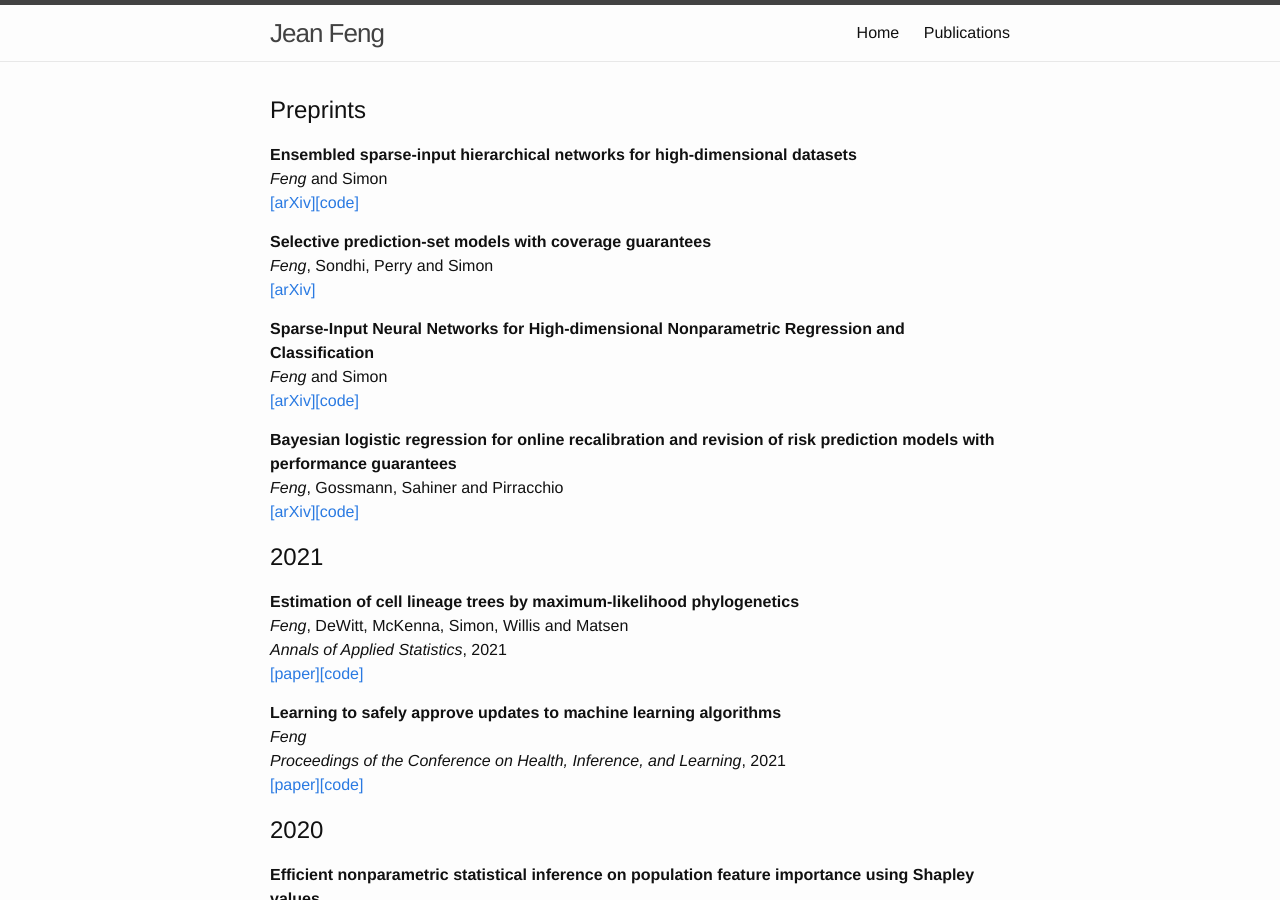
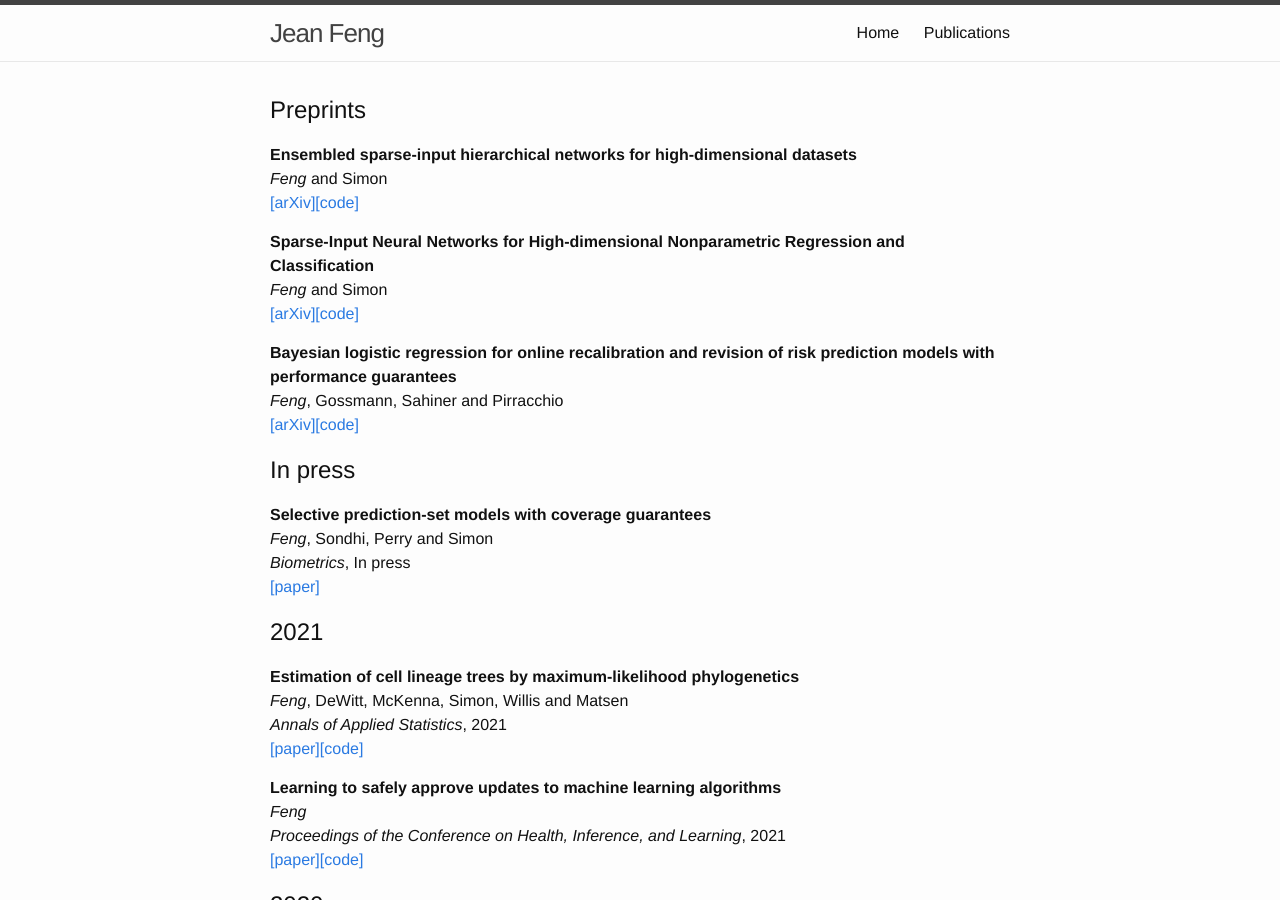
Before and after one commit to jjfeng/jjfeng.github.io, a Jekyll site: the page built from publications.md, in a window 1280 px wide and 900 px high. Built offline with Jekyll 4.4.1, drawn with Linux system fonts in a browser that asks for light colours.

Commit message:
update page

```diff
--- a/publications.md
+++ b/publications.md
@@ -8,10 +8,6 @@ title: Publications
 *Feng* and Simon<br />
 [\[arXiv\]](http://arxiv.org/abs/2005.04834)[\[code\]](https://github.com/jjfeng/easier_net)
 
-**Selective prediction-set models with coverage guarantees**<br />
-*Feng*, Sondhi, Perry and Simon<br />
-[\[arXiv\]](http://arxiv.org/abs/1906.05473)
-
 **Sparse-Input Neural Networks for High-dimensional Nonparametric Regression and Classification**<br />
 *Feng* and Simon<br />
 [\[arXiv\]](http://arxiv.org/abs/1711.07592)[\[code\]](https://github.com/jjfeng/spinn)
@@ -19,6 +15,12 @@ title: Publications
 **Bayesian logistic regression for online recalibration and revision of risk prediction models with performance guarantees**<br />
 *Feng*, Gossmann, Sahiner and Pirracchio<br />
 [\[arXiv\]](http://arxiv.org/abs/2110.06866)[\[code\]](https://github.com/jjfeng/bayesian_model_revision)
+
+## In press
+**Selective prediction-set models with coverage guarantees**<br />
+*Feng*, Sondhi, Perry and Simon<br />
+*Biometrics*, In press<br />
+[\[paper\]](http://arxiv.org/abs/1906.05473)
 
 ## 2021
 **Estimation of cell lineage trees by maximum-likelihood phylogenetics**<br />
```
